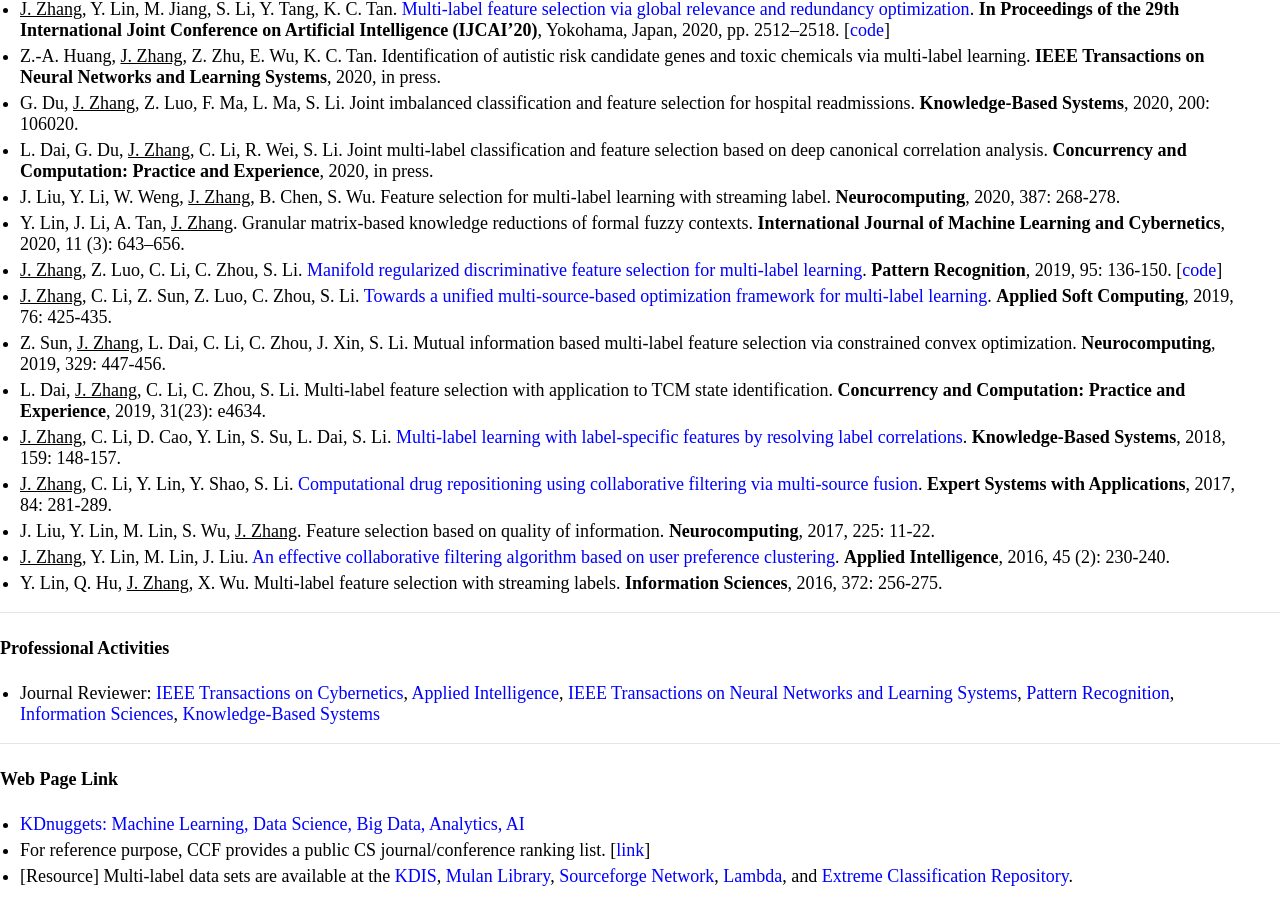
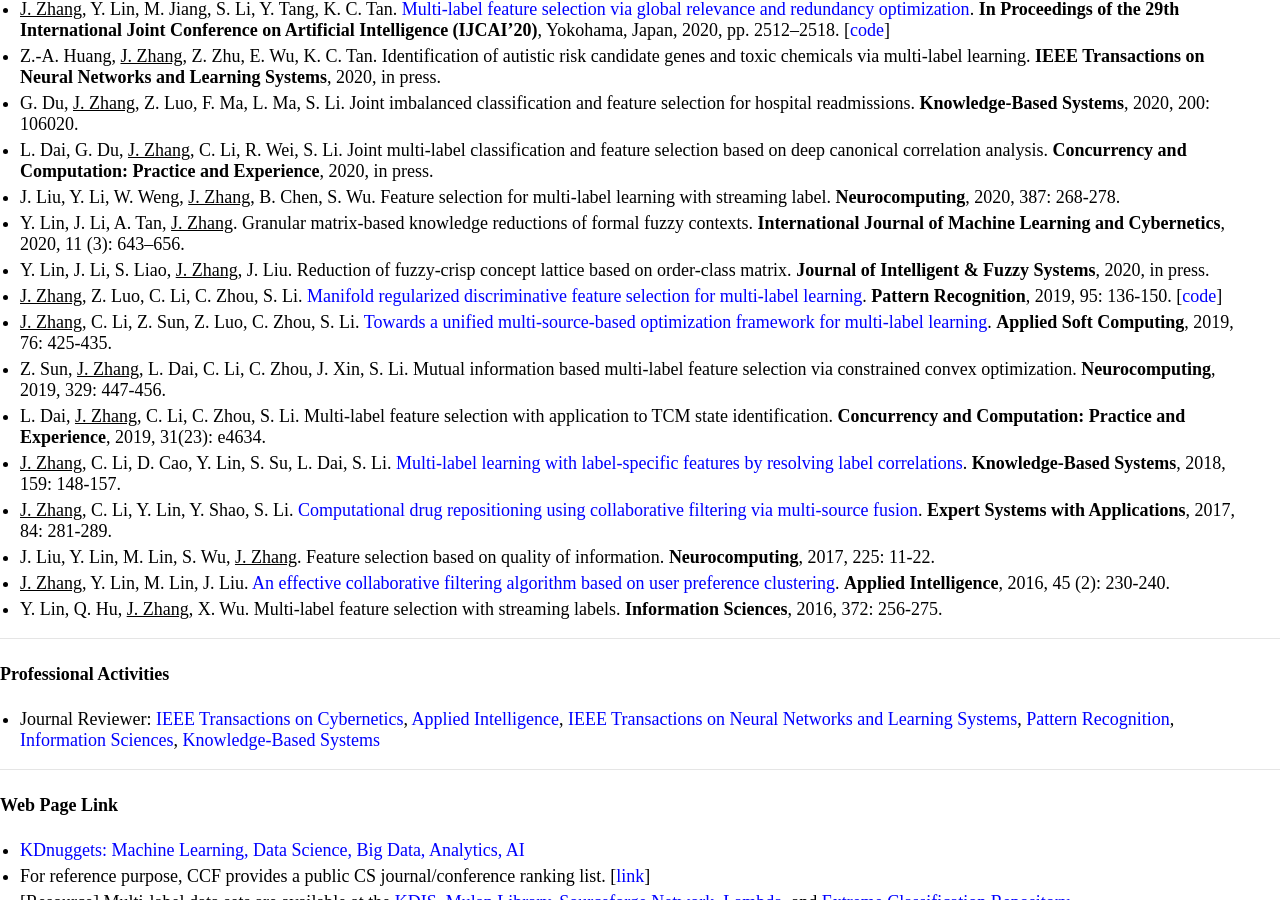
Before and after one commit to jiazhang-ml/jiazhang-ml.github.io, a Jekyll site: the page built from index.md, in a window 1280 px wide and 900 px high, scrolled down 577 px. Built offline with Jekyll 4.4.1, drawn with Linux system fonts in a browser that asks for light colours.

Commit message:
Update index.md

```diff
--- a/index.md
+++ b/index.md
@@ -28,6 +28,7 @@ I am broadly interested in machine learning, data mining, and artificial intelli
 * L. Dai, G. Du, <u>J. Zhang</u>, C. Li, R. Wei, S. Li. Joint multi-label classification and feature selection based on deep canonical correlation analysis. **Concurrency and Computation: Practice and Experience**, 2020, in press.
 * J. Liu, Y. Li, W. Weng, <u>J. Zhang</u>, B. Chen, S. Wu. Feature selection for multi-label learning with streaming label. **Neurocomputing**, 2020, 387: 268-278.
 * Y. Lin, J. Li, A. Tan, <u>J. Zhang</u>. Granular matrix-based knowledge reductions of formal fuzzy contexts. **International Journal of Machine Learning and Cybernetics**, 2020, 11 (3): 643–656.
+* Y. Lin, J. Li, S. Liao, <u>J. Zhang</u>, J. Liu. Reduction of fuzzy-crisp concept lattice based on order-class matrix. **Journal of Intelligent & Fuzzy Systems**, 2020, in press.
 * <u>J. Zhang</u>, Z. Luo, C. Li, C. Zhou, S. Li. [Manifold regularized discriminative feature selection for multi-label learning](1-s2.0-S0031320319302341-main.pdf). **Pattern Recognition**, 2019, 95: 136-150. [[code](MDFS-master.zip)]
 * <u>J. Zhang</u>, C. Li, Z. Sun, Z. Luo, C. Zhou, S. Li. [Towards a unified multi-source-based optimization framework for multi-label learning](1-s2.0-S1568494618307051-main.pdf). **Applied Soft Computing**, 2019, 76: 425-435.
 * Z. Sun, <u>J. Zhang</u>, L. Dai, C. Li, C. Zhou, J. Xin, S. Li. Mutual information based multi-label feature selection via constrained convex optimization. **Neurocomputing**, 2019, 329: 447-456.
```
